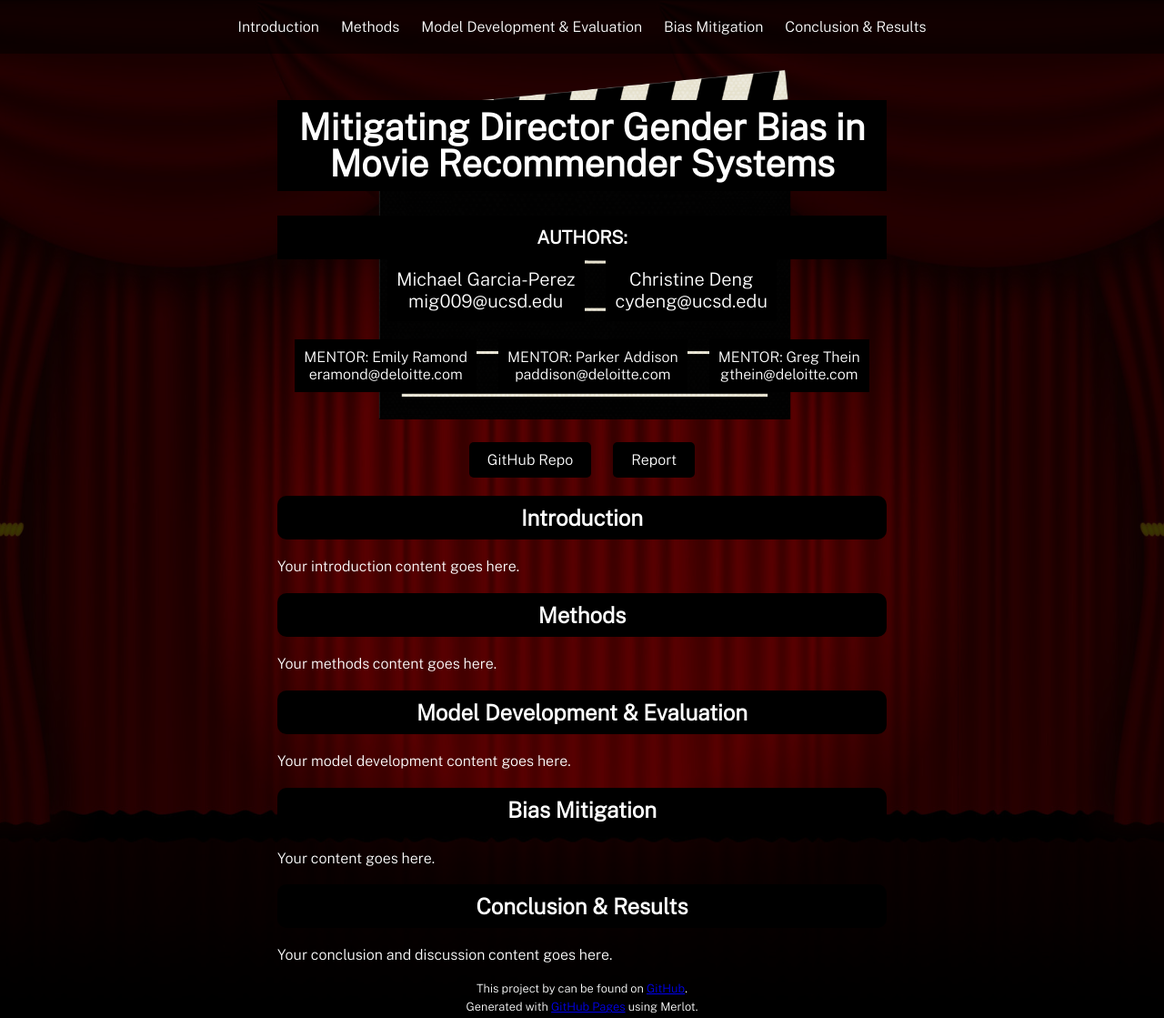
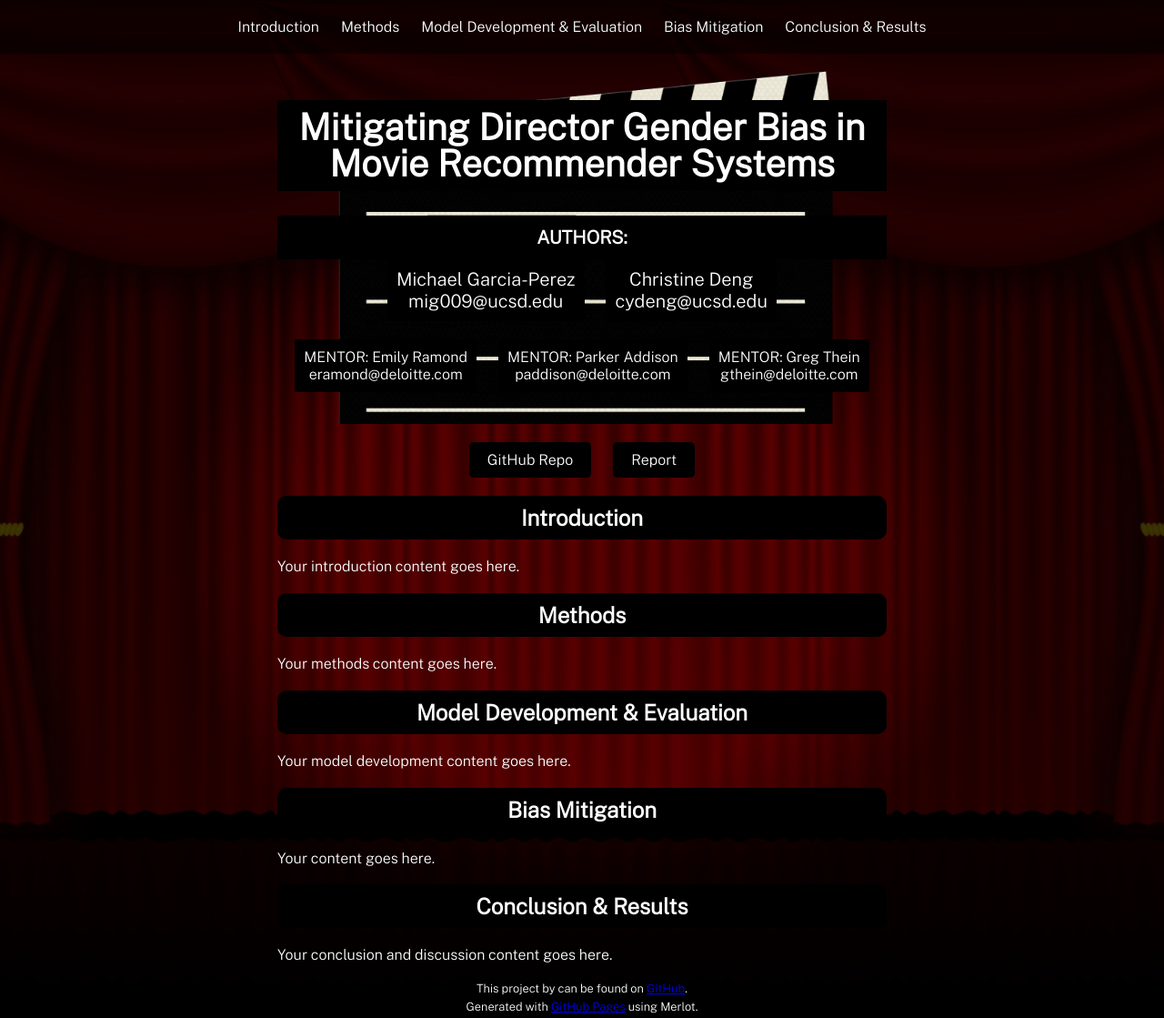
Before and after one commit to michael-garciaperez/DSC180A-Methodology-5, a Jekyll site: the page built from index.md, in a window 1280 px wide and 1119 px high. Shown: the whole window at 91% size. Built offline with Jekyll 4.4.1, drawn with Linux system fonts in a browser that asks for light colours.

Commit message:
Update style.scss

```diff
--- a/assets/css/style.scss
+++ b/assets/css/style.scss
@@ -25,7 +25,7 @@
   max-width: 670px;
   padding: 20px 40px 25px;
   background-image: url('../images/clap_board.png');
-  background-size: contain; /* Adjusted to contain the entire image */
+  background-size: auto 120%;
   background-repeat: no-repeat;
   background-position: center top;
 }
```
